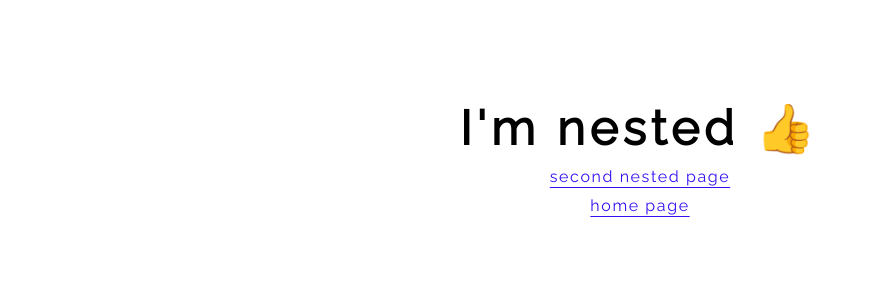
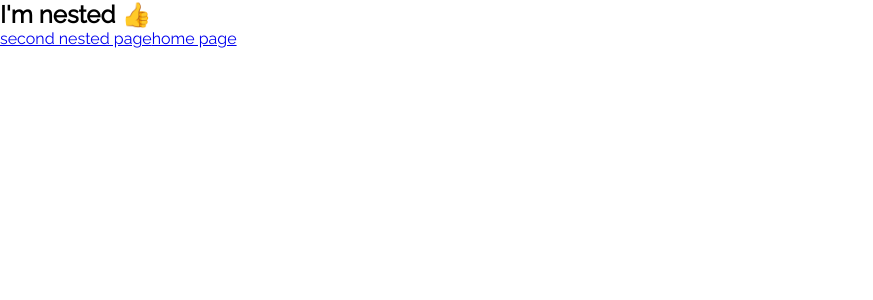
Before and after one commit to IamVirgoo/Farora, a React (Vite) app in the folder app/: page /app in a window 1280 px wide. Shown: the top 300 px of the page, without its empty margins (0-873 px from the left). Built offline with nearby package versions, Linux system fonts and the light colour scheme.

Commit message:
WIP: repair the file structure

```diff
--- a/app/package.json
+++ b/app/package.json
@@ -21,7 +21,6 @@
     "react-redux": "^8.0.5",
     "react-router-dom": "^6.8.0",
     "redux": "^4.2.1",
-    "styled-components": "^5.3.6",
     "typescript": "^4.9.3",
     "vite": "^4.1.0"
   }
--- a/app/src/App.tsx
+++ b/app/src/App.tsx
@@ -1,5 +1,6 @@
 import React from 'react'
 import ReactDOM from 'react-dom/client'
+
 import './index.css'
 
 import { RouterProvider } from "react-router-dom";
--- a/app/src/pages/application/appIndex.tsx
+++ b/app/src/pages/application/appIndex.tsx
@@ -1,41 +1,15 @@
 import { Link } from "react-router-dom";
-import styled from "styled-components";
 
 export default function AppIndex() {
-    const MainWrapper = styled.main`
-      max-width: 1040px;
-      margin: 0 auto;
-    `
-    const HeroSection = styled.section`
-      padding-top: 100px;
-    `
-    const Container = styled.div`
-      display: flex;
-      flex-direction: column;
-      justify-content: center;
-      align-items: center;
-      gap: 10px
-    `
-    const Title = styled.h1`
-      font-size: 48px;
-      letter-spacing: .10em;
-    `
-    const NavLink = styled(Link)`
-      font-size: 16px;
-      color: #3110F1;
-      letter-spacing: .10em;
-      text-decoration: underline;
-      text-underline-offset: 5px;
-    `
-    return <MainWrapper>
-        <HeroSection>
-            <Container>
-                <Title>I'm nested 👍</Title>
-                <Container>
-                    <NavLink to={"/app/second"}>second nested page</NavLink>
-                    <NavLink to={"/"}>home page</NavLink>
-                </Container>
-            </Container>
-        </HeroSection>
-    </MainWrapper>
+    return <main>
+        <section>
+            <div>
+                <h1>I'm nested 👍</h1>
+                <div>
+                    <Link to={"/app/second"}>second nested page</Link>
+                    <Link to={"/"}>home page</Link>
+                </div>
+            </div>
+        </section>
+    </main>
 }
--- a/app/src/pages/application/secondPage.tsx
+++ b/app/src/pages/application/secondPage.tsx
@@ -1,41 +1,14 @@
 import { Link } from "react-router-dom";
-import styled from "styled-components";
-
 export default function SecondPage() {
-    const MainWrapper = styled.main`
-      max-width: 1040px;
-      margin: 0 auto;
-    `
-    const HeroSection = styled.section`
-      padding-top: 100px;
-    `
-    const Container = styled.div`
-      display: flex;
-      flex-direction: column;
-      justify-content: center;
-      align-items: center;
-      gap: 10px
-    `
-    const Title = styled.h1`
-      font-size: 48px;
-      letter-spacing: .10em;
-    `
-    const NavLink = styled(Link)`
-      font-size: 16px;
-      color: #3110F1;
-      letter-spacing: .10em;
-      text-decoration: underline;
-      text-underline-offset: 5px;
-    `
-    return <MainWrapper>
-        <HeroSection>
-            <Container>
-                <Title>I am nested too 🫠</Title>
-                <Container>
-                    <NavLink to={"/app"}>index app page</NavLink>
-                    <NavLink to={"/"}>home page</NavLink>
-                </Container>
-            </Container>
-        </HeroSection>
-    </MainWrapper>
+    return <main>
+        <section>
+            <div>
+                <h1>I am nested too 🫠</h1>
+                <div>
+                    <Link to={"/app"}>index app page</Link>
+                    <Link to={"/"}>home page</Link>
+                </div>
+            </div>
+        </section>
+    </main>
 }
--- a/app/src/pages/indexPage.tsx
+++ b/app/src/pages/indexPage.tsx
@@ -1,40 +1,12 @@
 import { Link } from "react-router-dom";
 
-import styled from "styled-components";
 export default function IndexPage() {
-
-    const MainWrapper = styled.main`
-      max-width: 1040px;
-      margin: 0 auto;
-    `
-    const HeroSection = styled.section`
-      padding-top: 100px;
-    `
-    const Container = styled.div`
-      display: flex;
-      flex-direction: column;
-      justify-content: center;
-      align-items: center;
-      gap: 10px
-    `
-    const Title = styled.h1`
-      font-size: 48px;
-      letter-spacing: .10em;
-    `
-    const NavLink = styled(Link)`
-      font-size: 16px;
-      color: #3110F1;
-      letter-spacing: .10em;
-      text-decoration: underline;
-      text-underline-offset: 5px;
-    `
-
-    return <MainWrapper>
-        <HeroSection>
-            <Container>
-                <Title>Hello 👋</Title>
-                <NavLink to={"/app/"}>go to app</NavLink>
-            </Container>
-        </HeroSection>
-    </MainWrapper>
+    return <main>
+        <section>
+            <div>
+                <h1>Hello 👋</h1>
+                <Link to={"/app/"}>go to app</Link>
+            </div>
+        </section>
+    </main>
 }
```
Also changed, not shown: app/src/styles/index.module.css (added), 2 other files (tests, documents, lock files or other folders).
